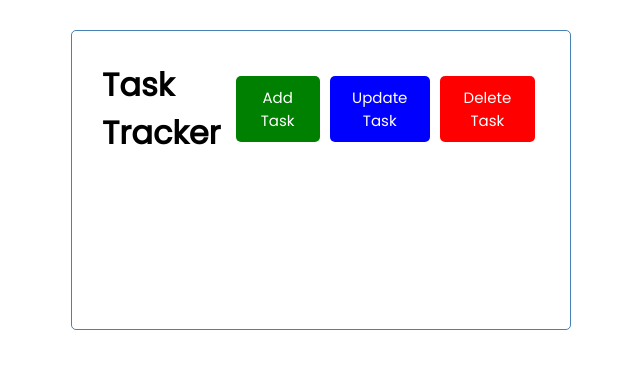
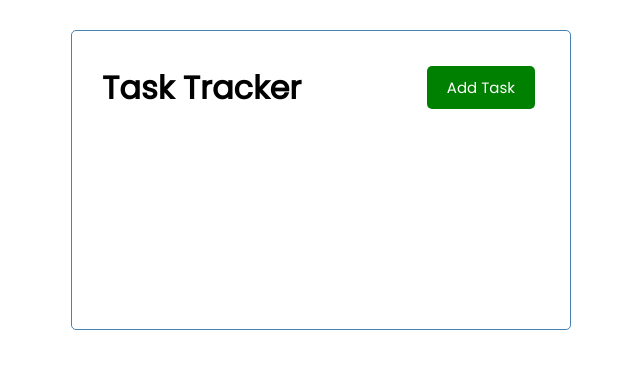
Before and after one commit to epath2c/vue-todo-demo, a Vue app: page / in a window 1280 px wide. Shown: the top 368 px of the page, without its empty margins (319-959 px from the left). Built offline with nearby package versions, Linux system fonts and the light colour scheme.

Commit message:
simple button event/method (click)

```diff
--- a/src/components/Button.vue
+++ b/src/components/Button.vue
@@ -1,5 +1,8 @@
 <template>
-  <button class="btn" :style="{ background: color }">{{ text }}</button>
+  <!-- v-on:click="onClick()" is same with @click="onClick()" -->
+  <button class="btn" :style="{ background: color }" @click="onClick()">
+    {{ text }}
+  </button>
 </template>
 
 <script>
@@ -9,5 +12,10 @@ export default {
     text: String,
     color: String,
   },
+  methods: {
+    onClick() {
+      console.log('click');
+    },
+  },
 };
 </script>
--- a/src/components/Header.vue
+++ b/src/components/Header.vue
@@ -3,9 +3,6 @@
   <header>
     <h1>{{ title }}</h1>
     <Button text="Add Task" color="green" />
-    <Button text="Update Task" color="blue" />
-    <Button text="Delete Task" color="red" />
-    <!-- By this way, the button component is reusable -->
   </header>
 </template>
 
```
